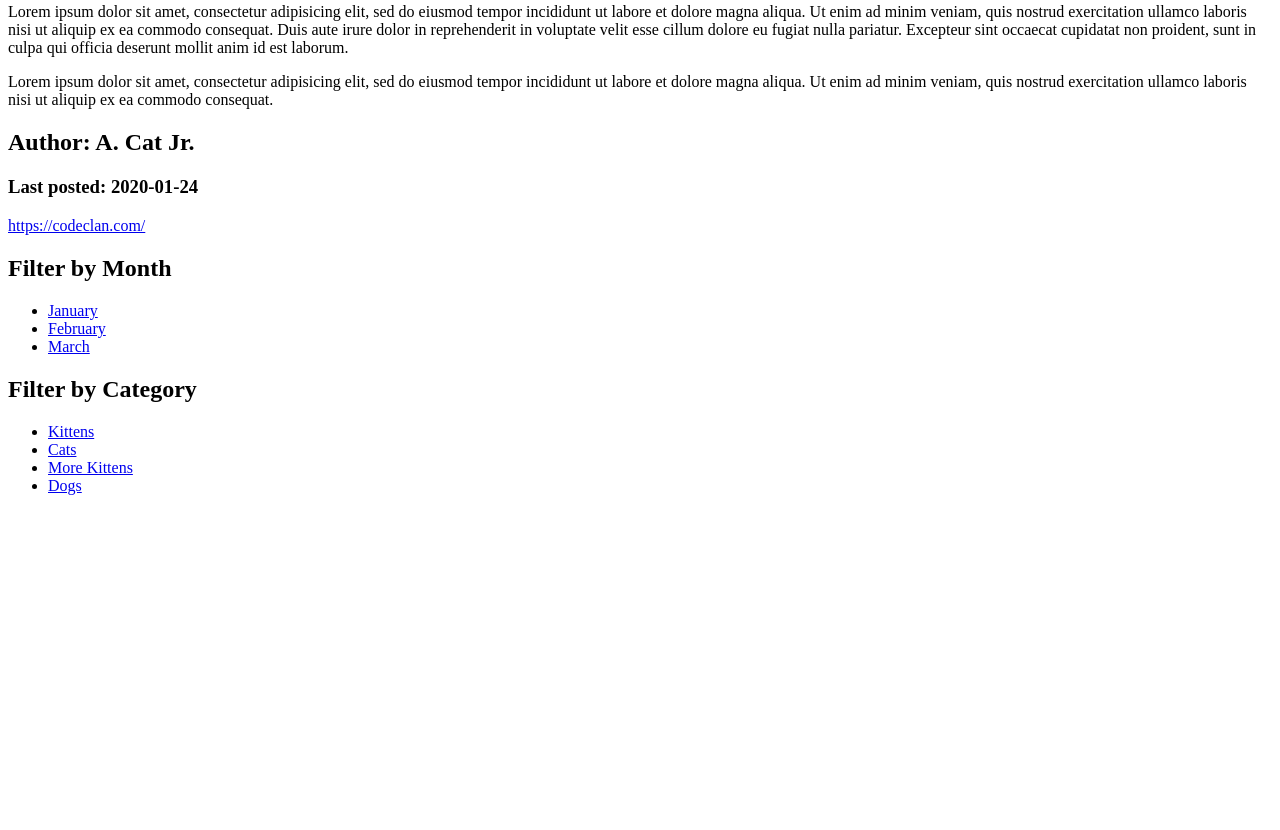
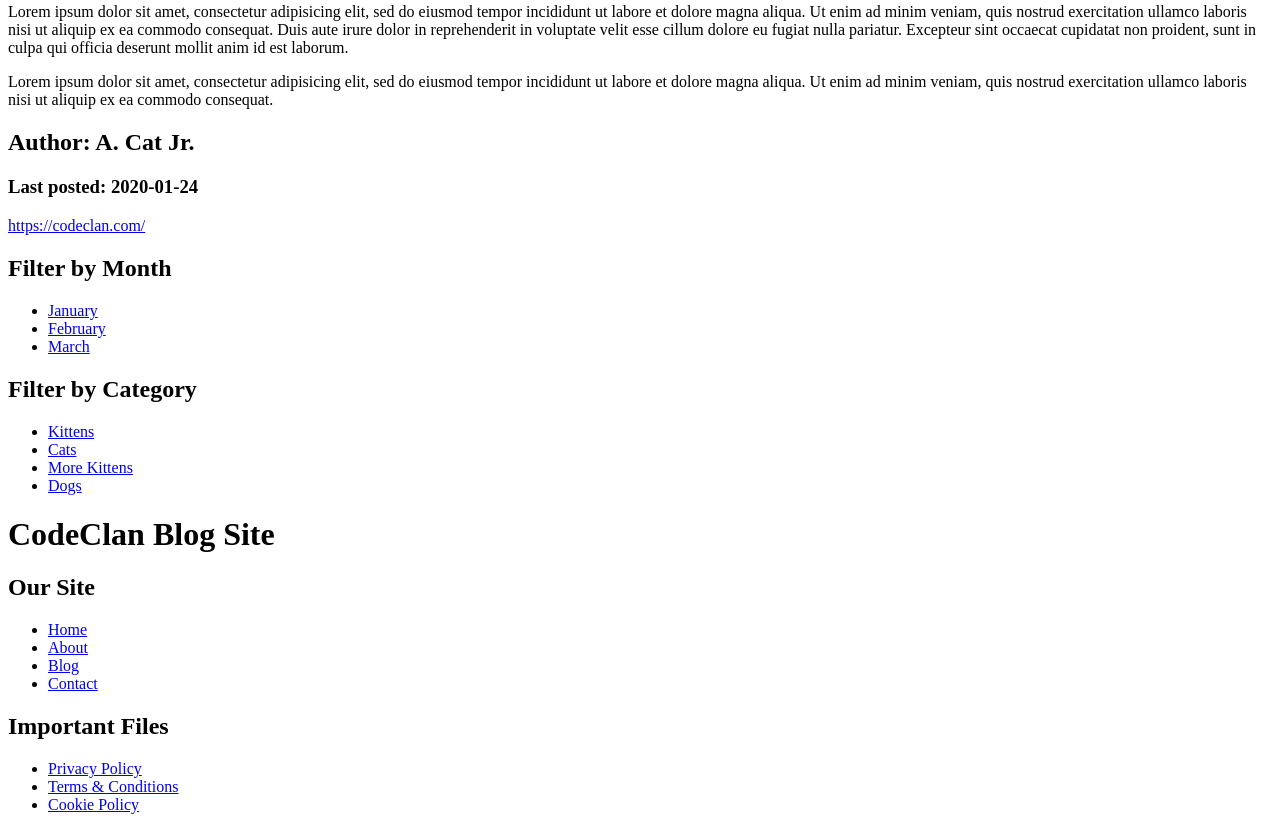
Before and after one commit to aurelija-93/HTML_CSS_homework, a plain HTML site: page index.html in a window 1280 px wide. Shown: the part 446-1276 px from the top of the page. Before the commit the page ends 957 px from the top, so only its background shows below. Drawn offline with Linux system fonts and the light colour scheme.

Commit message:
HTML finished

```diff
--- a/index.html
+++ b/index.html
@@ -96,7 +96,30 @@
         </aside>
     </main>
     <footer>
-
+        <h1>CodeClan Blog Site</h1>
+        <div id="footer-container">
+            <section>
+                <h2>Our Site</h2>
+                <nav>
+                    <ul>
+                        <li><a href="/home">Home</a></li>
+                        <li><a href="/about">About</a></li>
+                        <li><a href="/blog">Blog</a></li>
+                        <li><a href="/contact">Contact</a></li>
+                    </ul>
+                </nav>
+            </section>
+            <section>
+                <h2>Important Files</h2>
+                <nav>
+                    <ul>
+                        <li><a href="/">Privacy Policy</a></li>
+                        <li><a href="/">Terms & Conditions</a></li>
+                        <li><a href="/">Cookie Policy</a></li>
+                    </ul>
+                </nav>
+            </section>
+        </div>
     </footer>
 </body>
 </html>
```
